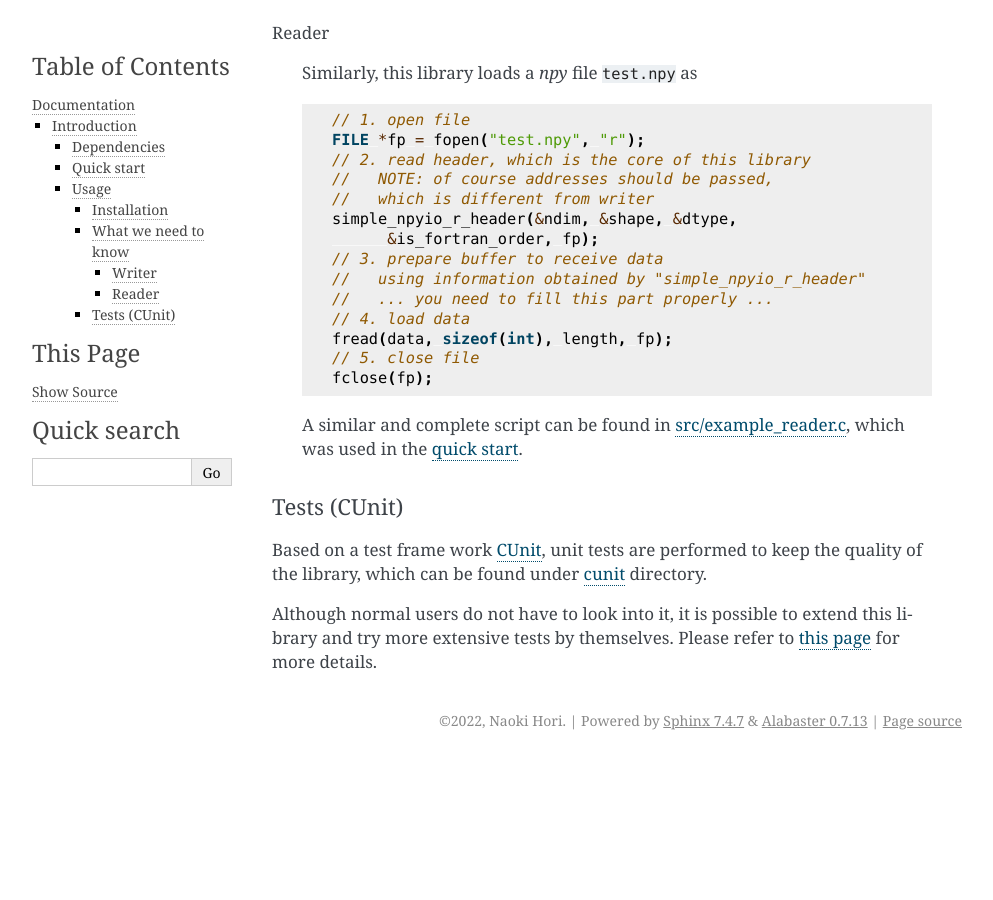
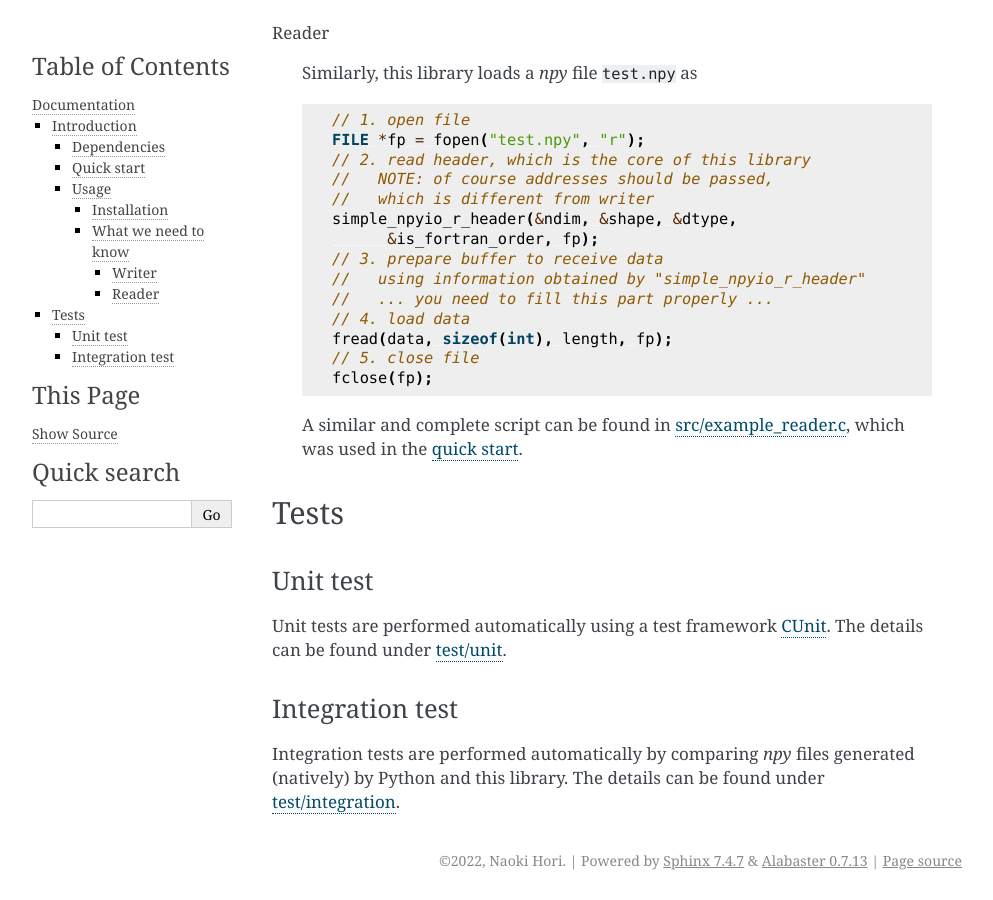
Before and after one commit to NaokiHori/SimpleNpyIO, a Sphinx documentation site: the page built from docs/source/index.rst, in a window 1280 px wide and 900 px high, scrolled down 3863 px. Shown: the whole window, without its empty margins (148-1141 px from the left). Built offline with Sphinx 7.4.7, drawn with Linux system fonts in a browser that asks for light colours; before the commit the page ends 4623 px from its top, so only the background shows below that.

Commit message:
[mod] misc, documentation

```diff
--- a/docs/source/index.rst
+++ b/docs/source/index.rst
@@ -297,11 +297,20 @@ Reader
 
    A similar and complete script can be found in `src/example_reader.c <https://github.com/NaokiHori/SimpleNpyIO/blob/master/src/example_reader.c>`_, which was used in the :ref:`quick start <quick_start>`.
 
--------------
-Tests (CUnit)
--------------
+*****
+Tests
+*****
 
-Based on a test frame work `CUnit <http://cunit.sourceforge.net>`_, unit tests are performed to keep the quality of the library, which can be found under `cunit <https://github.com/NaokiHori/SimpleNpyIO/tree/master/cunit>`_ directory.
+=========
+Unit test
+=========
 
-Although normal users do not have to look into it, it is possible to extend this library and try more extensive tests by themselves.
-Please refer to `this page <https://github.com/NaokiHori/Alpine-Dockerfiles/tree/cunit>`_ for more details.
+Unit tests are performed automatically using a test framework `CUnit <http://cunit.sourceforge.net>`_.
+The details can be found under `test/unit <https://github.com/NaokiHori/SimpleNpyIO/tree/master/test/unit>`_.
+
+================
+Integration test
+================
+
+Integration tests are performed automatically by comparing `npy` files generated (natively) by Python and this library.
+The details can be found under `test/integration <https://github.com/NaokiHori/SimpleNpyIO/tree/master/test/integration>`_.
```
